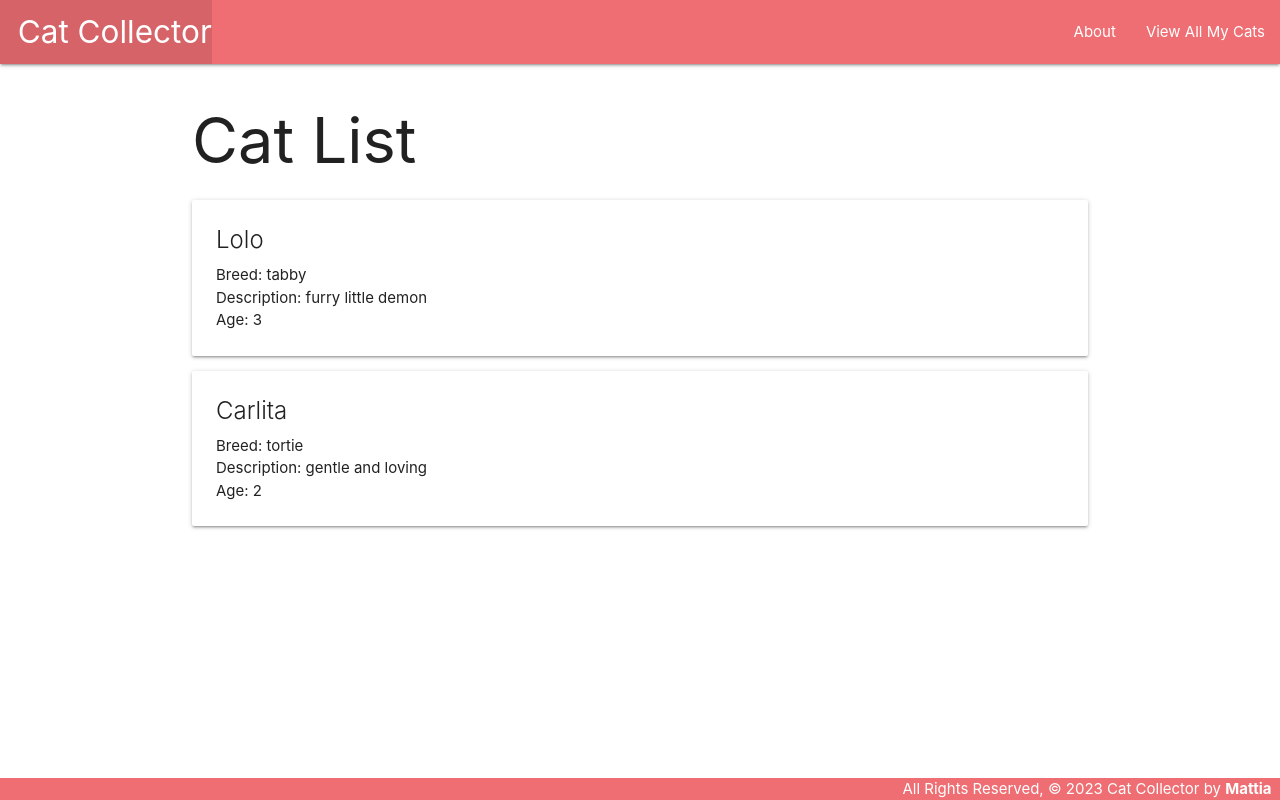
After one commit to marslite/catcollector, a Django app: page /cats/ in a window 1280 px wide. The commit adds this page. Run offline with Django 4.2, Linux system fonts and the light colour scheme.

Commit message:
Added cat list

```diff
--- /dev/null
+++ b/main_app/static/css/style.css
@@ -0,0 +1,14 @@
+body {
+    display: flex;
+    min-height: 100vh;
+    flex-direction: column;
+  }
+
+  main {
+    flex: 1 0 auto;
+  }
+
+  footer.page-footer {
+    padding-top: 0;
+    text-align: right;
+  }
--- /dev/null
+++ b/main_app/templates/base.html
@@ -0,0 +1,34 @@
+{% load static %}
+<!-- !DOCTYPE -->
+<html lang="en">
+<head>
+  <meta charset="UTF-8">
+  <meta name="viewport" content="width=device-width, initial-scale=1.0">
+  <meta http-equiv="X-UA-Compatible" content="ie=edge">
+  <title>Cat Collector</title>
+  <link rel="stylesheet" href="https://cdnjs.cloudflare.com/ajax/libs/materialize/1.0.0/css/materialize.min.css">
+  <link rel="stylesheet" href="{% static 'css/style.css'%}">
+</head>
+<body>
+  <header class="navbar-fixed">
+    <nav>
+      <div class="nav-wrapper">
+        <ul>
+          <li><a href="/" class="left brand-logo">&nbsp;&nbsp;Cat Collector</a></li>
+        </ul>
+        <ul class="right">
+          <li><a href="/about">About</a></li>
+          <li><a href="/cats">View All My Cats</a></li>
+        </ul>
+      </div>
+    </nav>
+  </header>
+  <main class="container">
+    {% block content %}
+    {% endblock %}
+  </main>
+  <footer class="page-footer">
+    <div class="right">All Rights Reserved, &copy; 2023 Cat Collector by <b>Mattia</b> &nbsp;</div>
+  </footer>
+</body>
+</html>
--- /dev/null
+++ b/main_app/templates/cats/index.html
@@ -0,0 +1,23 @@
+{% extends 'base.html' %}
+{% block content %}
+
+<h1>Cat List</h1>
+
+<!-- ##Django embedded language DEL **NOT** embedded Python! -->
+{% for cat in cats %}
+<div class="card">
+    <div class="card-content">
+        <span class="card-title">{{ cat.name }}</span>
+        <p>Breed: {{ cat.breed }}</p>
+        <p>Description: {{ cat.description }}</p>
+        {% if cat.age > 0 %}
+          <p>Age: {{ cat.age }}</p>
+        {% else %}
+          <p>Age: Kitten</p>
+        {% endif %}
+    </div>
+</div>
+
+{% endfor %}
+
+{% endblock %}
--- a/main_app/urls.py
+++ b/main_app/urls.py
@@ -5,5 +5,6 @@ from . import views
 urlpatterns = [
     path('', views.home, name='home'),
     path('about/', views.about, name= 'about'),
+    path('cats/', views.cats_index, name = 'index' ),
 
 ]
--- a/main_app/views.py
+++ b/main_app/views.py
@@ -1,4 +1,10 @@
 from django.shortcuts import render
+
+#Baby step - Usually a Model is used
+cats = [
+  {'name': 'Lolo', 'breed': 'tabby', 'description': 'furry little demon', 'age': 3},
+  {'name': 'Carlita', 'breed': 'tortie', 'description': 'gentle and loving', 'age': 2},
+]
 
 # Create your views here.
 #Always use request in your views functions
@@ -8,3 +14,8 @@ def home(request):
 
 def about(request):
     return render(request, 'about.html')
+
+def cats_index(request):
+    return render(request, 'cats/index.html', {
+        'cats' : cats
+    })
```
Also changed, not shown: main_app/templates/about.html (+11 -14 lines), main_app/templates/home.html (+8 -2 lines).
